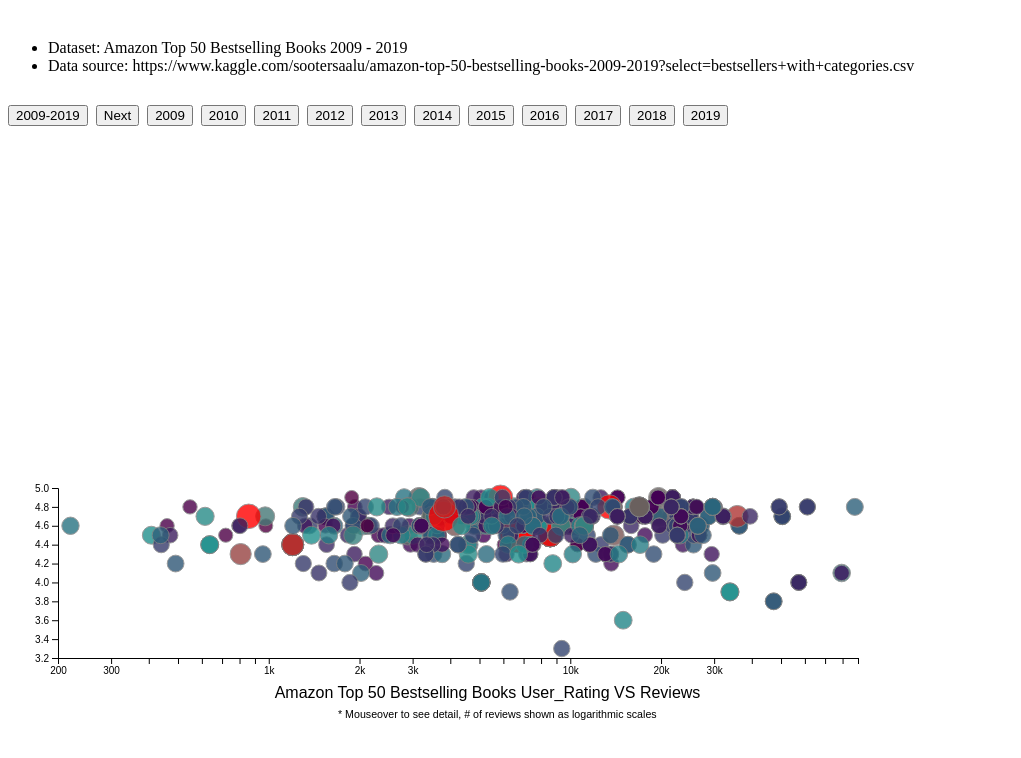
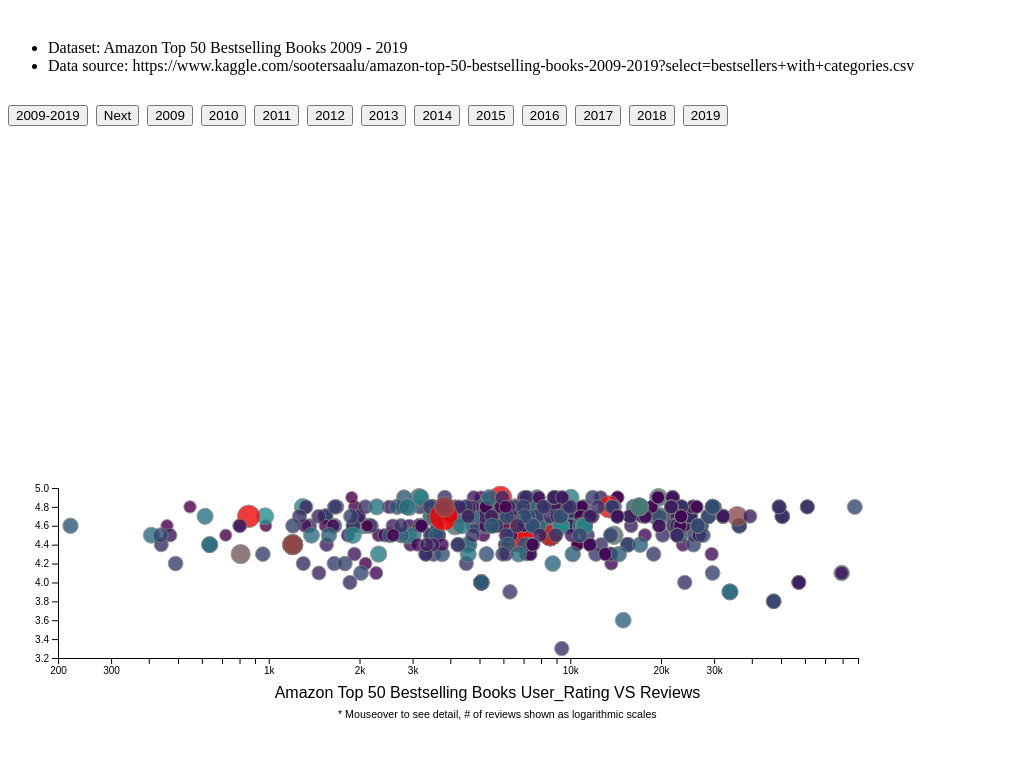
Before and after one commit to mz4987/mz4987.github.io, a website: page index.html in a window 1280 px wide. Shown: the part 274-1032 px from the top of the page, without its empty margins (0-1021 px from the left). Drawn offline with nearby package versions, Linux system fonts and the light colour scheme; no server answers.

Commit message:
update chart

```diff
--- a/index.html
+++ b/index.html
@@ -151,7 +151,7 @@ async function init2(theYear){
   const data2 = await d3.csv('https://raw.githubusercontent.com/mz4987/mz4987.github.io/main/bestsellers%20with%20categories.csv');
   var x = d3.scaleLog().domain([200,90000]).range ([0, width]);
   var y = d3.scaleLinear().domain([3.2,5.0]).range ([180,10]);
-  var myColor = d3.scaleLinear().domain([5.0,20,50.0])
+  var myColor = d3.scaleLinear().domain([5.0,25,55.0])
     .range([ "#440154ff", "#21908dff", "red"]);
 
    var ttip = d3.select("#my_dataviz")
@@ -185,7 +185,7 @@ d3.select('svg')
   .style('opacity', .8)
   .attr('cx', function(d,i) {  return x(d.Reviews);})
   .attr('cy', function(d,i) { return y(d.User_Rating); })
-  .attr('r', function(d,i) { return d.Price/10+7; })
+  .attr('r', function(d,i) { return d.Price/10+6; })
   .style("fill", function(d,i) { return myColor(d.Price); })
   .on('mouseover', function(e, d) {
            d3.select(this)
```
